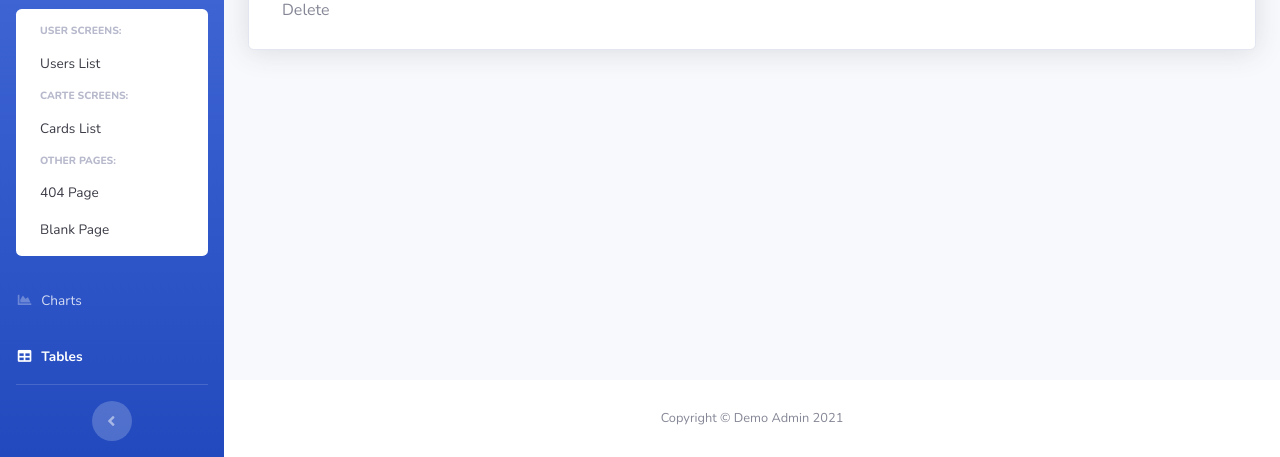
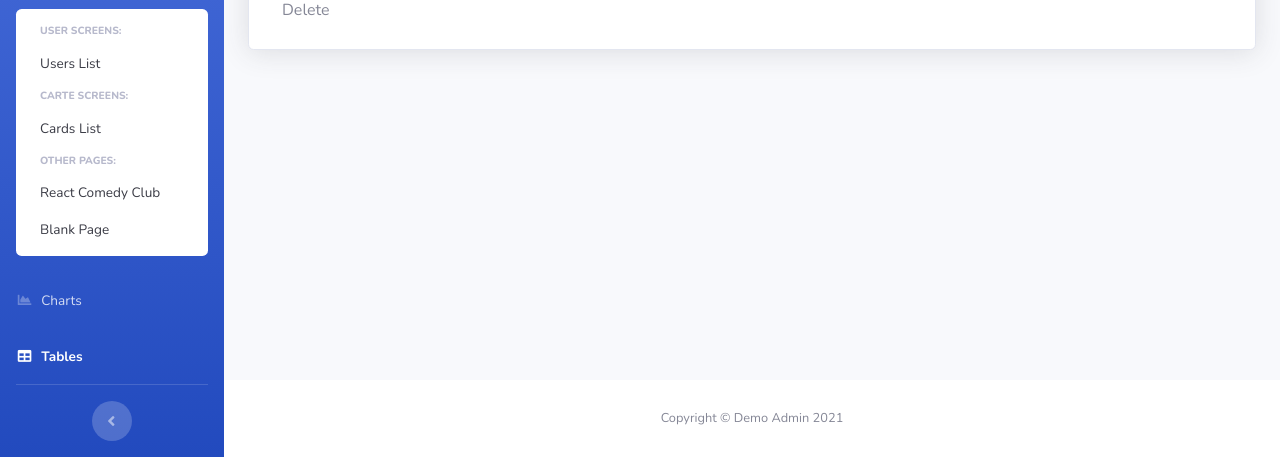
Before and after one commit to helchall/demo, a Symfony app: template templates/carte/show.html.twig in a window 1280 px wide, after a click on "Pages". Shown: the part 351-808 px from the top of the page. Run offline with Twig, Linux system fonts and the light colour scheme; the template is opened without the code that fills it, so the values that code supplies are empty; some libraries are stand-ins or nearby versions.

Commit message:
Updating base template adding react random comedy joke

```diff
--- a/templates/base.html.twig
+++ b/templates/base.html.twig
@@ -122,7 +122,7 @@
 							<a class="collapse-item" href="{{ path('carte_index') }}">Cards List</a>
                             <div class="collapse-divider"></div>
 							<h6 class="collapse-header">Other Pages:</h6>
-							<a class="collapse-item" href="#">404 Page</a>
+							<a class="collapse-item" href="{{ path('react_comedy_index') }}">React Comedy Club</a>
 							<a class="collapse-item" href="#">Blank Page</a>
 						</div>
 					</div>
```
